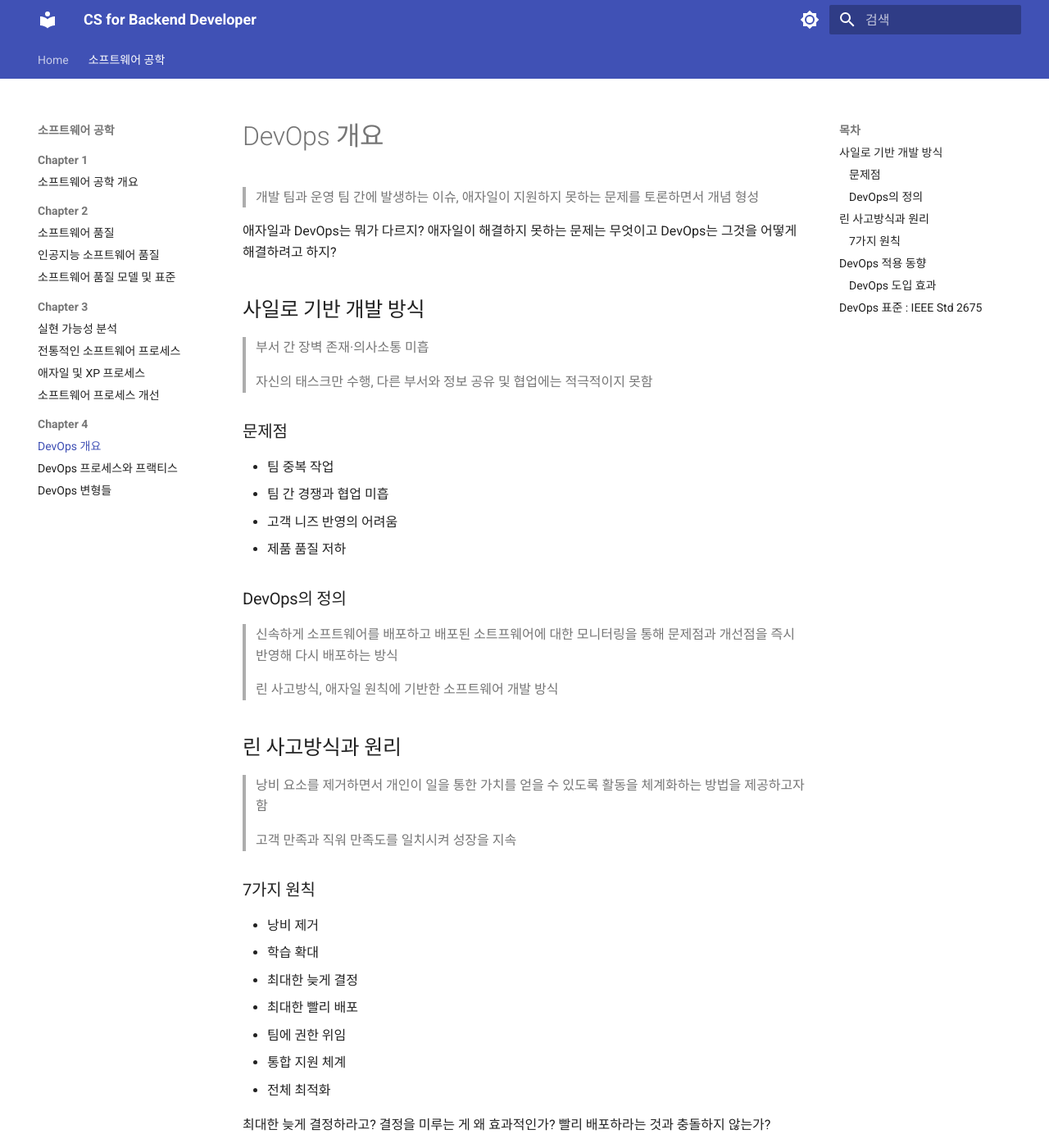
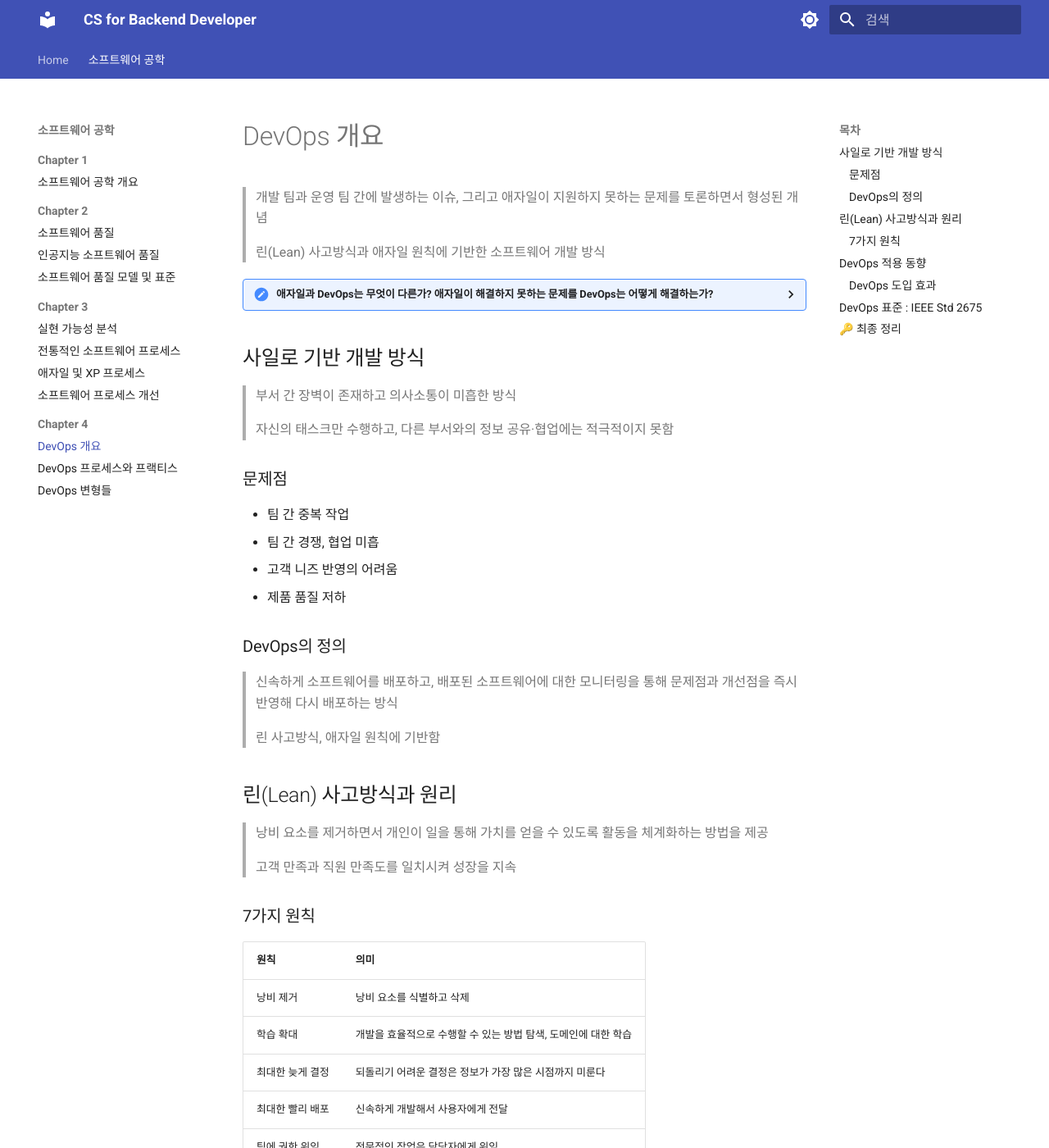
Before and after one commit to CokaNuri/CSBE, an MkDocs documentation site: the page built from docs/software-engineering/Chapter 4/01 DevOps 개요.md, in a window 1280 px wide and 1400 px high. Shown: the whole window at 82% size. Built offline with MkDocs 1.6.1 and Material for MkDocs 9.7.7, drawn with Linux system fonts in a browser that asks for light colours; some of the changed text lies outside the part shown.

Commit message:
01 개요 질문 정리

```diff
--- a/docs/software-engineering/Chapter 4/01 DevOps 개요.md
+++ b/docs/software-engineering/Chapter 4/01 DevOps 개요.md
@@ -1,57 +1,77 @@
 # DevOps 개요
 
-> 개발 팀과 운영 팀 간에 발생하는 이슈, 애자일이 지원하지 못하는 문제를 토론하면서 개념 형성
+> 개발 팀과 운영 팀 간에 발생하는 이슈, 그리고 애자일이 지원하지 못하는 문제를 토론하면서 형성된 개념
 
-애자일과 DevOps는 뭐가 다르지? 애자일이 해결하지 못하는 문제는 무엇이고 DevOps는 그것을 어떻게 해결하려고 하지?
+> 린(Lean) 사고방식과 애자일 원칙에 기반한 소프트웨어 개발 방식
+
+<details><summary>애자일과 DevOps는 무엇이 다른가? 애자일이 해결하지 못하는 문제를 DevOps는 어떻게 해결하는가?</summary>
+
+애자일은 개발을 어떻게 빠르게 반복하며 변화에 대응할까를 풀어냈지만 실제로 배포하고 운영하는 단계는 여전히 병목으로 남는다 <br>
+개발팀과 운영팀이 분리돼 있어 벽은 여전히 존재 <br>
+DevOps는 빠르게 만들고 + 배포하고 + 운영하는 것까지를 하나의 순환 고리로 묶음
+</details>
 
 ## 사일로 기반 개발 방식
 
-> 부서 간 장벽 존재·의사소통 미흡
+> 부서 간 장벽이 존재하고 의사소통이 미흡한 방식
 
-> 자신의 태스크만 수행, 다른 부서와 정보 공유 및 협업에는 적극적이지 못함
+> 자신의 태스크만 수행하고, 다른 부서와의 정보 공유·협업에는 적극적이지 못함
 
 ### 문제점
 
-- 팀 중복 작업
-- 팀 간 경쟁과 협업 미흡
+- 팀 간 중복 작업
+- 팀 간 경쟁, 협업 미흡
 - 고객 니즈 반영의 어려움
 - 제품 품질 저하
 
 ### DevOps의 정의
 
-> 신속하게 소프트웨어를 배포하고 배포된 소트프웨어에 대한 모니터링을 통해 문제점과 개선점을 즉시 반영해 다시 배포하는 방식
+> 신속하게 소프트웨어를 배포하고, 배포된 소프트웨어에 대한 모니터링을 통해 문제점과 개선점을 즉시 반영해 다시 배포하는 방식
 
-> 린 사고방식, 애자일 원칙에 기반한 소프트웨어 개발 방식
+> 린 사고방식, 애자일 원칙에 기반함
 
-## 린 사고방식과 원리
+## 린(Lean) 사고방식과 원리
 
-> 낭비 요소를 제거하면서 개인이 일을 통한 가치를 얻을 수 있도록 활동을 체계화하는 방법을 제공하고자 함
+> 낭비 요소를 제거하면서 개인이 일을 통해 가치를 얻을 수 있도록 활동을 체계화하는 방법을 제공
 
-> 고객 만족과 직워 만족도를 일치시켜 성장을 지속
+> 고객 만족과 직원 만족도를 일치시켜 성장을 지속
 
 ### 7가지 원칙
 
-- 낭비 제거
-- 학습 확대
-- 최대한 늦게 결정
-- 최대한 빨리 배포
-- 팀에 권한 위임
-- 통합 지원 체계
-- 전체 최적화
+| 원칙 |  의미 |
+|------|------|
+| 낭비 제거  | 낭비 요소를 식별하고 삭제 |
+| 학습 확대 | 개발을 효율적으로 수행할 수 있는 방법 탐색, 도메인에 대한 학습 |
+| 최대한 늦게 결정  | 되돌리기 어려운 결정은 정보가 가장 많은 시점까지 미룬다 |
+| 최대한 빨리 배포  | 신속하게 개발해서 사용자에게 전달 |
+| 팀에 권한 위임  | 전문적인 작업은 담당자에게 위임 |
+| 통합 지원 체계  | 표준화, 모듈 구성, 유연한 아키텍처 |
+| 전체 최적화  | 부분이 아닌 전체 시스템 최적화 |
 
-최대한 늦게 결정하라고? 결정을 미루는 게 왜 효과적인가? 빨리 배포하라는 것과 충돌하지 않는가?
+<details><summary>최대한 늦게 결정하라는 건 왜 효과적인가? 최대한 빠르게 배포와 충돌하지 않는가?</summary>
+
+되돌리기 어려운 결정을 정보가 가장 많은 순간까지 미룬다는 뜻 <br>
+ex) 데이터베이스 구조 변경, 아키텍처 변경
+</details>
 
 ## DevOps 적용 동향
 
-- 아마존 : 하루에 2만3천개 소프트웨어 배포
-- 구글 : 하루에 5500개 소프트웨어 배포
+| 기업 | 배포 빈도 |
+|------|-----------|
+| 아마존 | 하루에 약 2만 3천 개 소프트웨어 배포 |
+| 구글 | 하루에 약 5천 5백 개 소프트웨어 배포 |
 
 ### DevOps 도입 효과
 
-> 산출물에 대한 품질 향상과 배포 시간 단축
+> 산출물의 품질 향상과 배포 시간 단축
 
 ## DevOps 표준 : IEEE Std 2675
 
-> DevOps 구현에 대한 요구사항과 가이드라인 제공
+> DevOps 구현에 대한 요구사항과 가이드라인을 제공
 
-> 4개의 프로세스 그룹에 대한 세부 프로세스 정의, 각 프로세스의 목적과 표준, 주요 산출물, 태스크 정의
+> 4개의 프로세스 그룹에 대한 세부 프로세스를 정의하고, 각 프로세스의 목적·주요 산출물·활동·태스크를 정의
+
+
+## 🔑 최종 정리
+
+> DevOps는 변경을 빠르게 받아들인다는 애자일의 정신을, 만드는 단계를 넘어 배포하고 운영하는 끝까지 늘린 흐름
```
